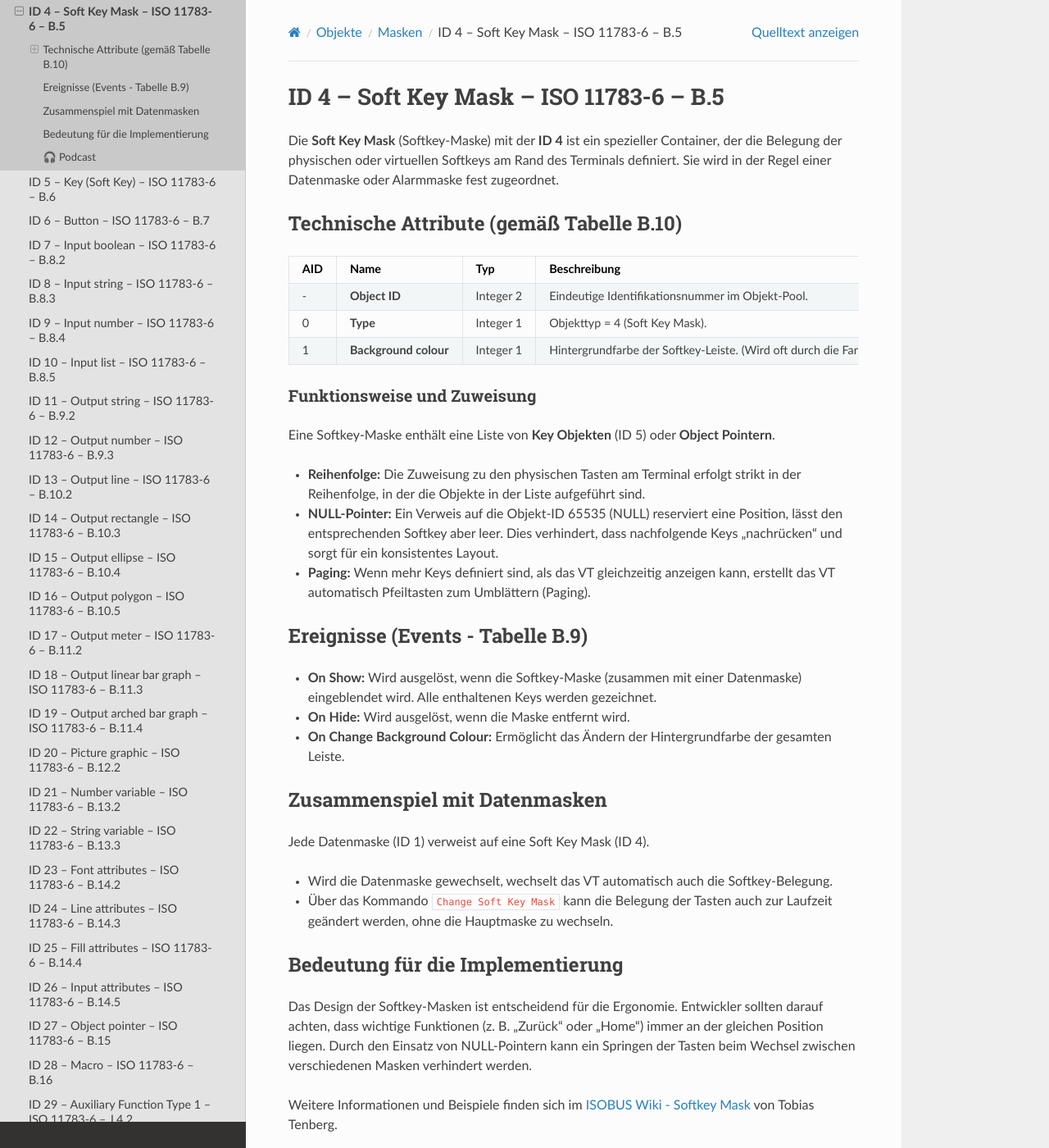
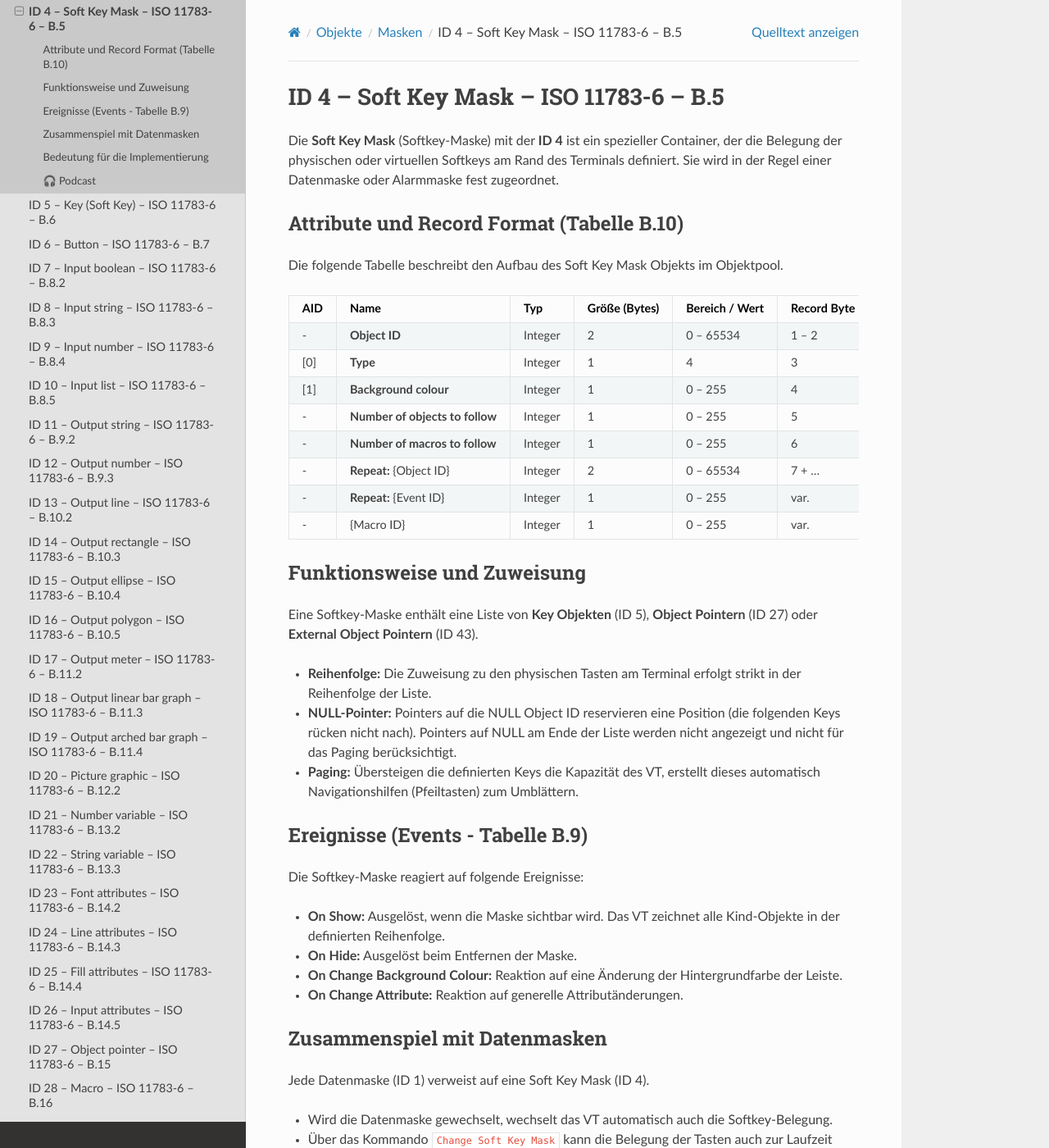
Before and after one commit to Meisterschulen-am-Ostbahnhof-Munchen/ISOBUS-VT-Objects-docs, a Sphinx documentation site: the page built from docs/isobus-objects/ID-04---Soft-key-mask---ISO-11783-6---B.5.md, in a window 1280 px wide and 1400 px high. Shown: the whole window at 82% size. Built offline with Sphinx 7.4.7 and the Read the Docs theme 3.1.0, drawn with Linux system fonts in a browser that asks for light colours.

Commit message:
docs: update Soft Key Mask (ID 4) with accurate attribute table and record format from ISO 11783-6 Annex B.5

```diff
--- a/docs/isobus-objects/ID-04---Soft-key-mask---ISO-11783-6---B.5.md
+++ b/docs/isobus-objects/ID-04---Soft-key-mask---ISO-11783-6---B.5.md
@@ -5,25 +5,35 @@
 
 Die **Soft Key Mask** (Softkey-Maske) mit der **ID 4** ist ein spezieller Container, der die Belegung der physischen oder virtuellen Softkeys am Rand des Terminals definiert. Sie wird in der Regel einer Datenmaske oder Alarmmaske fest zugeordnet.
 
-## Technische Attribute (gemäß Tabelle B.10)
+### Attribute und Record Format (Tabelle B.10)
 
-| AID | Name | Typ | Beschreibung |
-| :--- | :--- | :--- | :--- |
-| - | **Object ID** | Integer 2 | Eindeutige Identifikationsnummer im Objekt-Pool. |
-| 0 | **Type** | Integer 1 | Objekttyp = 4 (Soft Key Mask). |
-| 1 | **Background colour** | Integer 1 | Hintergrundfarbe der Softkey-Leiste. (Wird oft durch die Farbe der einzelnen Keys überschrieben). |
+Die folgende Tabelle beschreibt den Aufbau des Soft Key Mask Objekts im Objektpool.
+
+| AID | Name | Typ | Größe (Bytes) | Bereich / Wert | Record Byte | Beschreibung |
+| :--- | :--- | :--- | :--- | :--- | :--- | :--- |
+| - | **Object ID** | Integer | 2 | 0 – 65534 | 1 – 2 | Eindeutige ID im Objektpool. |
+| [0] | **Type** | Integer | 1 | 4 | 3 | Objekttyp = Soft Key Mask. |
+| [1] | **Background colour** | Integer | 1 | 0 – 255 | 4 | Hintergrundfarbe. Das Key-Objekt hat ein eigenes Hintergrundattribut, das dieses überschreiben kann. |
+| - | **Number of objects to follow** | Integer | 1 | 0 – 255 | 5 | Anzahl der enthaltenen Objekte (Keys oder Pointer). |
+| - | **Number of macros to follow** | Integer | 1 | 0 – 255 | 6 | Anzahl der folgenden Makro-Referenzen. |
+| - | **Repeat:** {Object ID} | Integer | 2 | 0 – 65534 | 7 + ... | Objekt-ID eines enthaltenen Key-Objekts oder Pointers. |
+| - | **Repeat:** {Event ID} | Integer | 1 | 0 – 255 | var. | (Nach Objekten) Event ID, die das Makro auslöst. |
+| - | {Macro ID} | Integer | 1 | 0 – 255 | var. | Makro ID des auszuführenden Makros. |
 
 ### Funktionsweise und Zuweisung
-Eine Softkey-Maske enthält eine Liste von **Key Objekten** (ID 5) oder **Object Pointern**.
-*   **Reihenfolge:** Die Zuweisung zu den physischen Tasten am Terminal erfolgt strikt in der Reihenfolge, in der die Objekte in der Liste aufgeführt sind.
-*   **NULL-Pointer:** Ein Verweis auf die Objekt-ID 65535 (NULL) reserviert eine Position, lässt den entsprechenden Softkey aber leer. Dies verhindert, dass nachfolgende Keys "nachrücken" und sorgt für ein konsistentes Layout.
-*   **Paging:** Wenn mehr Keys definiert sind, als das VT gleichzeitig anzeigen kann, erstellt das VT automatisch Pfeiltasten zum Umblättern (Paging).
+Eine Softkey-Maske enthält eine Liste von **Key Objekten** (ID 5), **Object Pointern** (ID 27) oder **External Object Pointern** (ID 43).
+*   **Reihenfolge:** Die Zuweisung zu den physischen Tasten am Terminal erfolgt strikt in der Reihenfolge der Liste.
+*   **NULL-Pointer:** Pointers auf die NULL Object ID reservieren eine Position (die folgenden Keys rücken nicht nach). Pointers auf NULL am Ende der Liste werden nicht angezeigt und nicht für das Paging berücksichtigt.
+*   **Paging:** Übersteigen die definierten Keys die Kapazität des VT, erstellt dieses automatisch Navigationshilfen (Pfeiltasten) zum Umblättern.
 
 ## Ereignisse (Events - Tabelle B.9)
 
-*   **On Show:** Wird ausgelöst, wenn die Softkey-Maske (zusammen mit einer Datenmaske) eingeblendet wird. Alle enthaltenen Keys werden gezeichnet.
-*   **On Hide:** Wird ausgelöst, wenn die Maske entfernt wird.
-*   **On Change Background Colour:** Ermöglicht das Ändern der Hintergrundfarbe der gesamten Leiste.
+Die Softkey-Maske reagiert auf folgende Ereignisse:
+
+*   **On Show:** Ausgelöst, wenn die Maske sichtbar wird. Das VT zeichnet alle Kind-Objekte in der definierten Reihenfolge.
+*   **On Hide:** Ausgelöst beim Entfernen der Maske.
+*   **On Change Background Colour:** Reaktion auf eine Änderung der Hintergrundfarbe der Leiste.
+*   **On Change Attribute:** Reaktion auf generelle Attributänderungen.
 
 ## Zusammenspiel mit Datenmasken
 Jede Datenmaske (ID 1) verweist auf eine Soft Key Mask (ID 4).
```
